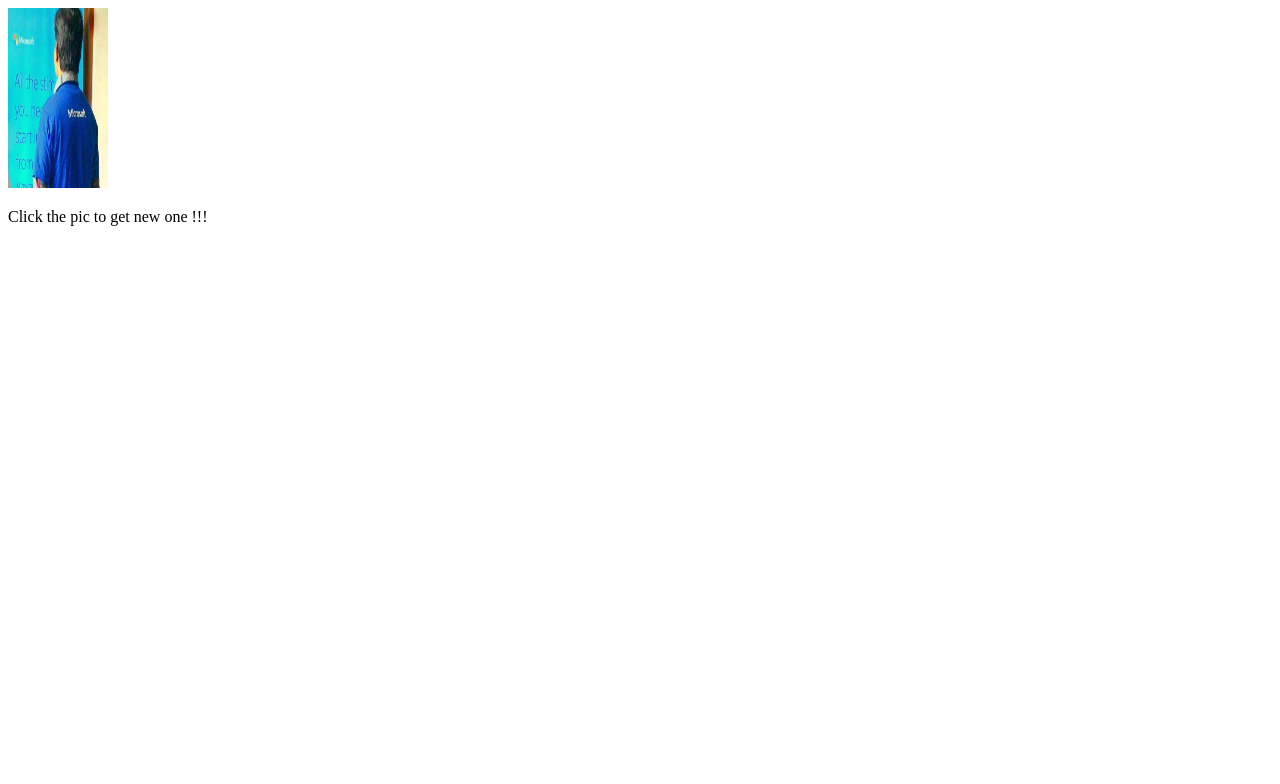
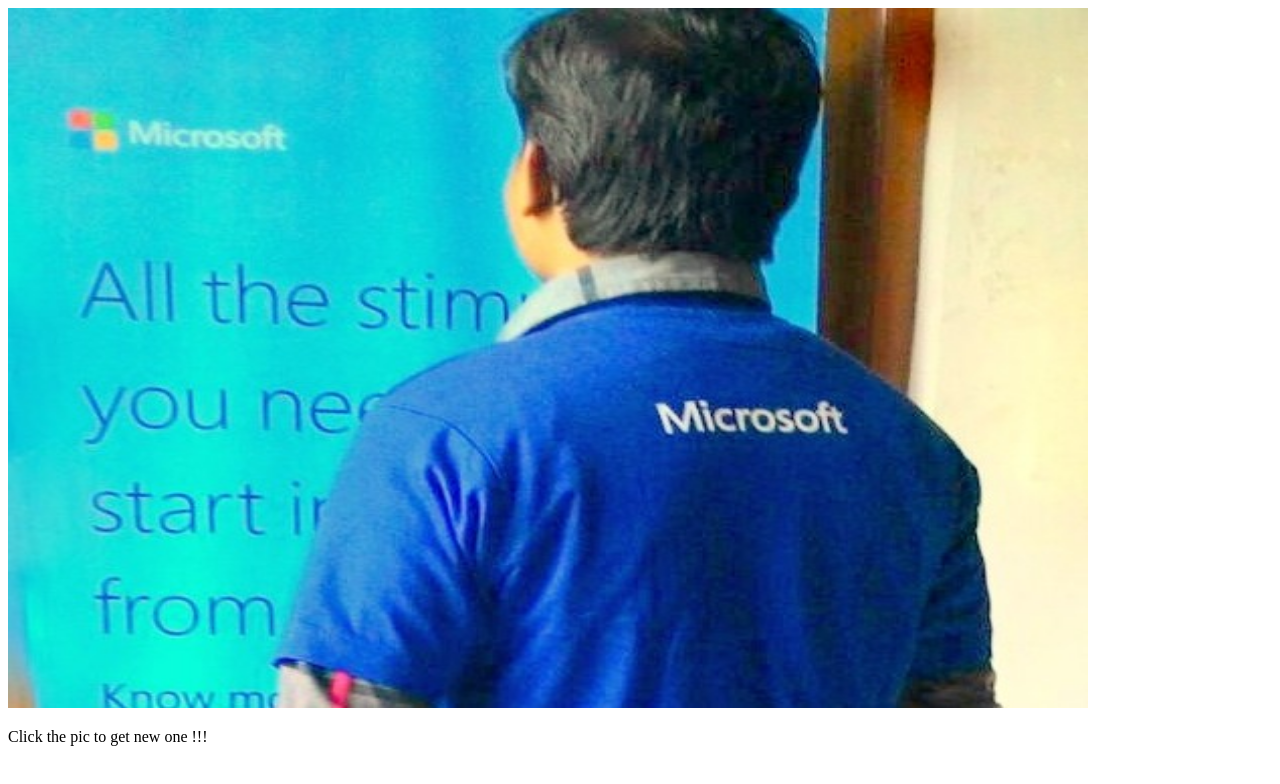
Before and after one commit to Shekharrajak/Click-to-change-image, a plain HTML site: page index.html in a window 1280 px wide. Drawn offline with Linux system fonts and the light colour scheme.

Commit message:
Update index.html

```diff
--- a/index.html
+++ b/index.html
@@ -13,7 +13,7 @@ function changePics() {
 }
 </script>
 
-<img id="myPics" onclick="changePics()" src="spr1.jpg" width="100" height="180">
+<img id="myPics" onclick="changePics()" src="spr1.jpg" width="1080" height="700">
 
 <p>Click the pic to get new one !!! </p>
 
```
